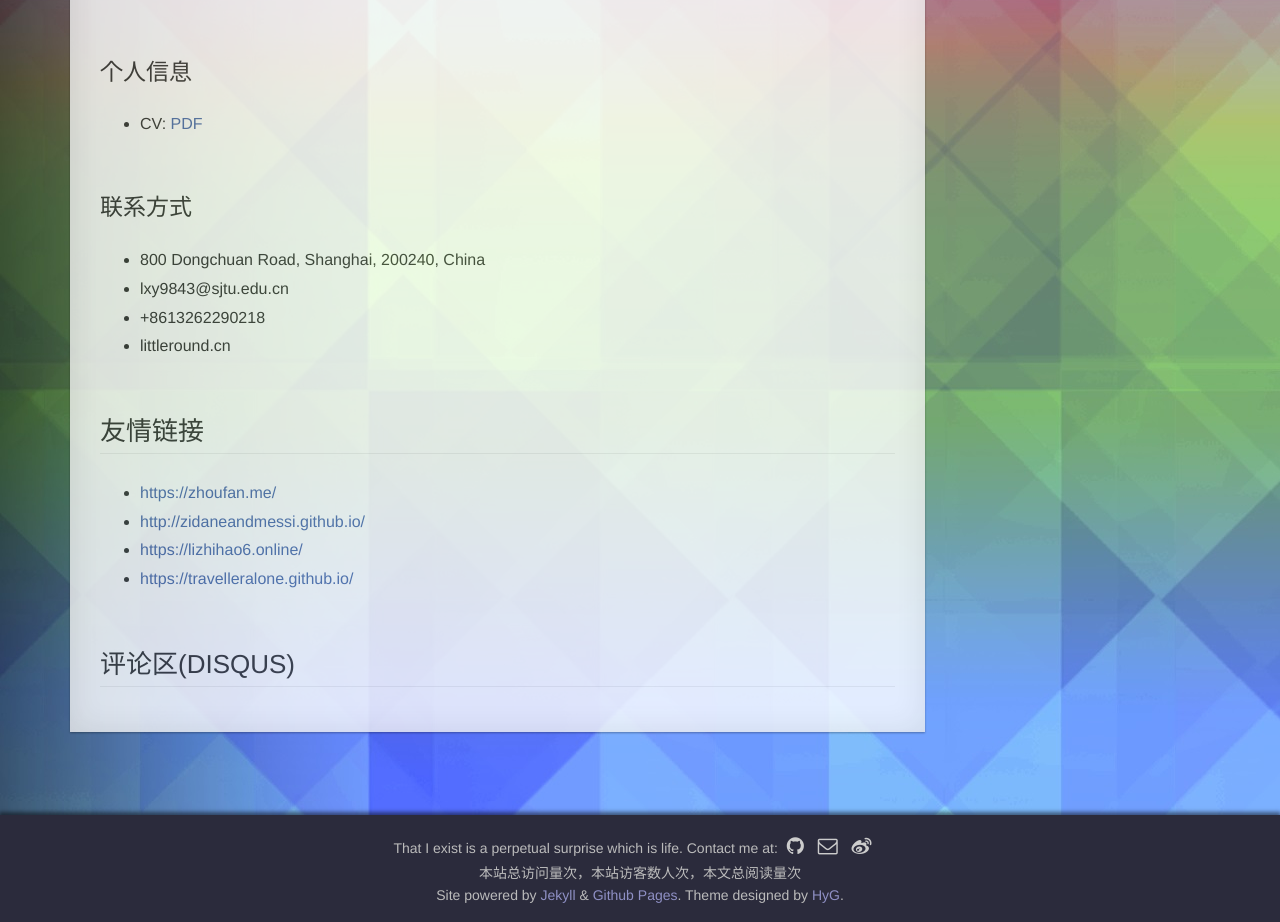
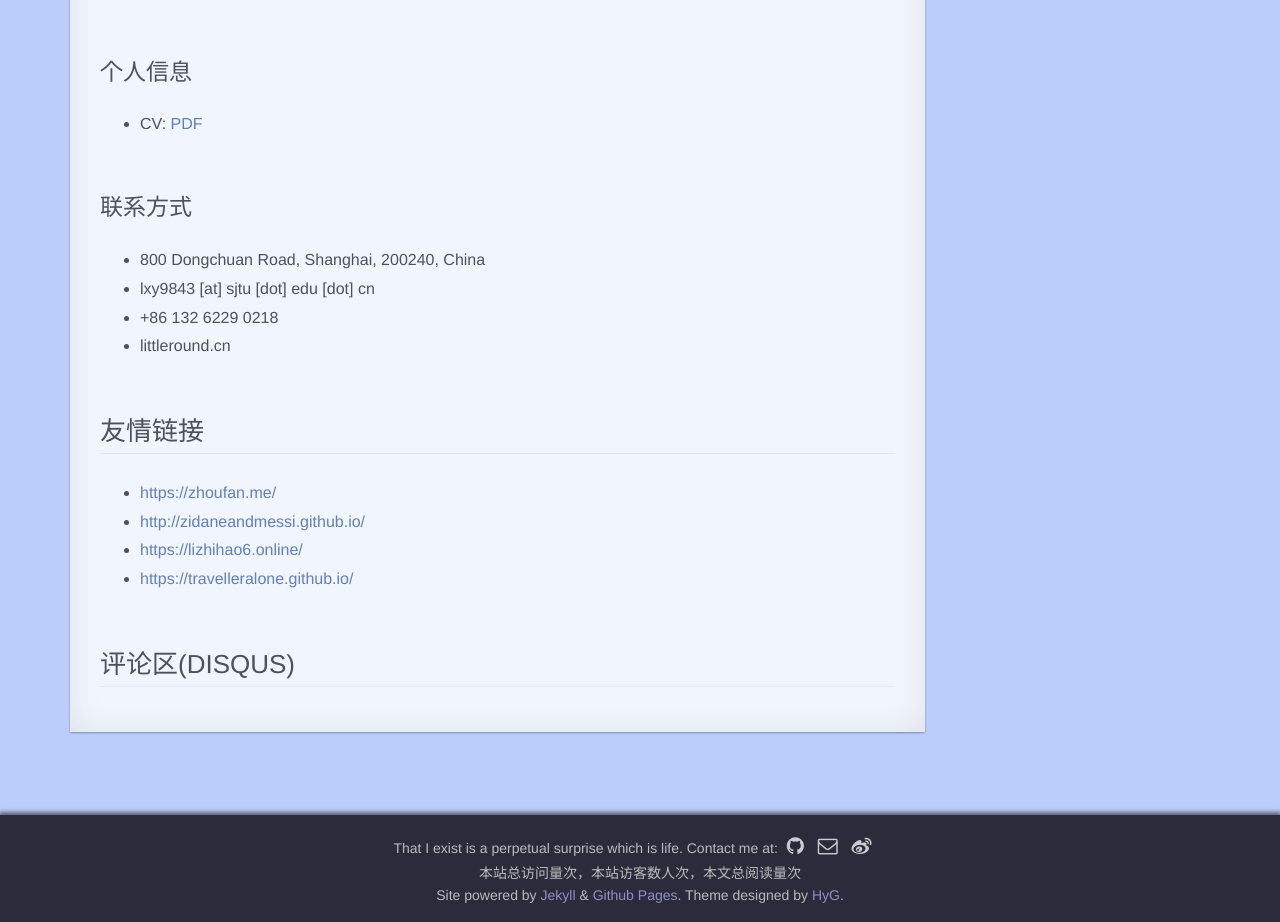
Before and after one commit to camelop/camelop.github.io, a Jekyll site: the page built from page/4about.md, in a window 1280 px wide, cut to the strip 559-1481 px from the top of the page. Built offline with Jekyll 4.4.1, drawn with Linux system fonts in a browser that asks for light colours; comment, search, counter and statistics services are not loaded; a style sheet for code colours, icons or effects is not loaded.

Commit message:
new cv, new background

```diff
--- a/_sass/_reset.scss
+++ b/_sass/_reset.scss
@@ -30,8 +30,10 @@ body {
     font-family: 'Helvetica Neue',Helvetica,Arial,'Microsoft YaHei',sans-serif;
     color: #333;
     //background-image: url(https://gw.alicdn.com/tfs/TB1xzbUumBYBeNjy0FeXXbnmFXa-125-121.png);
-    background-image: url(https://littleround.cn/static/background-img/cristal.jpg);
-    background-repeat: repeat-y;
+    //background-image: url(https://littleround.cn/static/background-img/cristal.jpg);
+    background-image: url(https://littleround.cn/static/background-img/lightblue.png);
+    //background-repeat: repeat-y;
+    background-repeat: repeat;
     position: relative;
     min-height: 100%;
     padding-bottom: 190px;
--- a/page/4about.md
+++ b/page/4about.md
@@ -21,12 +21,12 @@ I plan to apply for CS PhD programs that starts in Fall 2020.
 <iframe src="https://githubbadge.appspot.com/camelop" style="border: 0;height: 142px;width: 200px;overflow: hidden;" frameBorder="0"></iframe>
 
 ### 个人信息
-- CV: [PDF](/static/personal/cv_xiaoyuanliu_SJTU_2019_01.pdf)
+- CV: [PDF](/static/personal/cv_xiaoyuanliu_SJTU_2019_11.pdf)
 
 ### 联系方式
 - 800 Dongchuan Road, Shanghai, 200240, China
-- lxy9843@sjtu.edu.cn
-- +8613262290218
+- lxy9843 [at] sjtu [dot] edu [dot] cn
+- +86 132 6229 0218
 - littleround.cn
 
 ## 友情链接
```
Also changed, not shown: static/background-img/lightblue.png (added), 1 other file.
